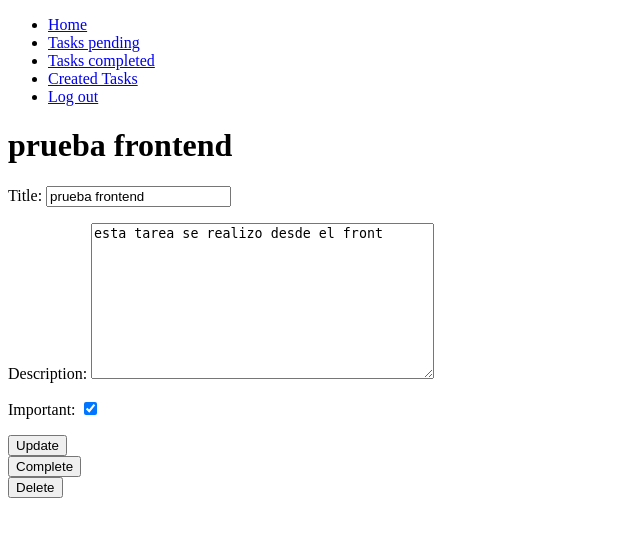
After one commit to jgarcia-ASD/Practica_django, a Django app: page /tasks/details/4 in a window 1280 px wide. The commit adds this page. Shown: the top 537 px of the page, without its empty margins (0-640 px from the left). Run offline with Django 4.2, Linux system fonts and the light colour scheme; a user stored in the database is signed in; data comes from the database, SQL or seed files in the repository; both versions use the stored data as it was after the commit.

Commit message:
video 2:17:09 Proteger rutas

```diff
--- a/djangocrud/settings.py
+++ b/djangocrud/settings.py
@@ -118,6 +118,8 @@ USE_TZ = True
 
 STATIC_URL = 'static/'
 
+LOGIN_URL = '/signin'
+
 # Default primary key field type
 # https://docs.djangoproject.com/en/4.2/ref/settings/#default-auto-field
 
--- a/djangocrud/urls.py
+++ b/djangocrud/urls.py
@@ -23,7 +23,11 @@ urlpatterns = [
     path('', views.home, name='home'),
     path('signup/', views.signup, name='signup'),
     path('tasks/', views.tasks, name='tasks'),
+    path('tasks/completed', views.tasks_complete, name='tasks_completed'),
     path('tasks/created/', views.createtasks, name='createdtasks'),
+    path('tasks/details/<int:id>', views.detail_task, name='detailtasks'),
+    path('tasks/details/<int:id>/complete', views.complete_tasks, name='completetasks'),
+    path('tasks/details/<int:id>/delete', views.delete_task, name='delete_task'),
     path('logout/', views.signout, name='logout'),
     path('signin/', views.signin, name='signin'),
 ]
--- a/tasks/templates/base.html
+++ b/tasks/templates/base.html
@@ -11,11 +11,17 @@
             <li>
                 <a href="/">Home</a>
             </li>
-            <li>
-                <a href="/tasks">Tasks</a>
-            </li>
 
             {% if user.is_authenticated %}
+                <li>
+                    <a href="/tasks">Tasks pending</a>
+                </li>
+                <li>
+                    <a href="{% url 'tasks_completed' %}">Tasks completed</a>
+                </li>
+                <li>
+                    <a href="/tasks/created">Created Tasks</a>
+                </li>
                 <li>
                     <a href="/logout">Log out</a>
                 </li>
--- /dev/null
+++ b/tasks/templates/task_detail.html
@@ -0,0 +1,32 @@
+{% extends 'base.html' %}
+
+{% block content %}
+
+    <h1>{{task.title}}</h1>
+
+    {{error}}
+
+    <form method='POST'>
+        {% csrf_token %}
+        {{form.as_p}}
+
+        <button>
+           Update
+        </button>
+    </form>
+
+    <form action="{% url 'completetasks' task.id %}" method='POST'>
+        {% csrf_token %}
+        <button>
+            Complete
+        </button>
+    </form>
+
+    <form action="{% url 'delete_task' task.id %}" method='POST'>
+        {% csrf_token %}
+        <button>
+            Delete
+        </button>
+    </form>
+
+{% endblock  %}
--- a/tasks/templates/tasks.html
+++ b/tasks/templates/tasks.html
@@ -1,11 +1,12 @@
 {%extends 'base.html'%}
 
 {% block content%}
-<h1>Tasks</h1>
+<h1>Tasks pending</h1>
 
 <ul>
 {% for task in tasks %}
     <li>
+        <a href="{% url 'detailtasks' task.id %}">
             {%if task.important%}
                 <strong>{{task.title}}</strong>
             {% else %}
@@ -13,6 +14,9 @@
             {% endif %}
             <p>{{task.description}}</p>
             <p>{{task.user.username}}</p>
+
+            <p>{{task.datecompleted|date:'M j Y:i'}}</p>
+        </a>
     </li>
 
 {% endfor %}
--- a/tasks/views.py
+++ b/tasks/views.py
@@ -1,12 +1,15 @@
-from django.shortcuts import redirect, render
+from django.shortcuts import redirect, render, get_object_or_404
 from django.contrib.auth.forms import UserCreationForm, AuthenticationForm
 from django.contrib.auth.models import User
 from django.contrib.auth import login, logout, authenticate
 from django.db import IntegrityError
 from .forms import TaskForm
 from .models import Task
+from django.utils import timezone
+from django.contrib.auth.decorators import login_required
 
 # Create your views here.
+
 def home(request):
     return render(request, 'home.html')
 
@@ -35,12 +38,14 @@ def signup(request):
         'error': 'no cionciden las contraseñas'
     })
 
+@login_required
 def tasks(request):
     tasks = Task.objects.filter(user=request.user, datecompleted__isnull=True)
     return render(request, 'tasks.html', {
         'tasks': tasks
     })
 
+@login_required
 def createtasks(request):
 
     if request.method == 'GET':
@@ -60,6 +65,54 @@ def createtasks(request):
                 'error': 'no se pudo crear la tarea'
             })
 
+@login_required
+def detail_task(request, id):
+    if request.method == 'GET':
+        task = get_object_or_404(Task, pk=id, user=request.user)
+        form = TaskForm(instance=task)
+        return render(request, 'task_detail.html', {
+            'task': task,
+            'form': form
+        })
+    else:
+        try:
+            task = get_object_or_404(Task, pk=id, user=request.user)
+            form = TaskForm(request.POST, instance=task)
+            form.save()
+            return redirect('tasks')
+        except ValueError:
+            return render(request, 'task_detail.html', {
+                'task': task,
+                'form': form,
+                'error': 'no se pudo editar la tarea'
+            })
+
+
+@login_required
+def complete_tasks(request, id):
+    task = get_object_or_404(Task, pk=id, user=request.user)
+    if request.method == 'POST':
+        task.datecompleted = timezone.now()
+        task.save()
+        return redirect('tasks')
+
+@login_required
+def tasks_complete(request):
+    tasks = Task.objects.filter(user=request.user, datecompleted__isnull=False).order_by('-datecompleted')
+    return render(request, 'tasks.html', {
+        'tasks': tasks
+    })
+
+@login_required
+def delete_task(request, id):
+    task = get_object_or_404(Task, pk=id, user=request.user)
+    if request.method == 'POST':
+        task.datecompleted = timezone.now()
+        task.delete()
+        return redirect('tasks')
+
+
+@login_required
 def signout(request):
     logout(request)
     return redirect ('home')
```
Also changed, not shown: db.sqlite3. Lines whose indentation alone changed are shown as unchanged.
